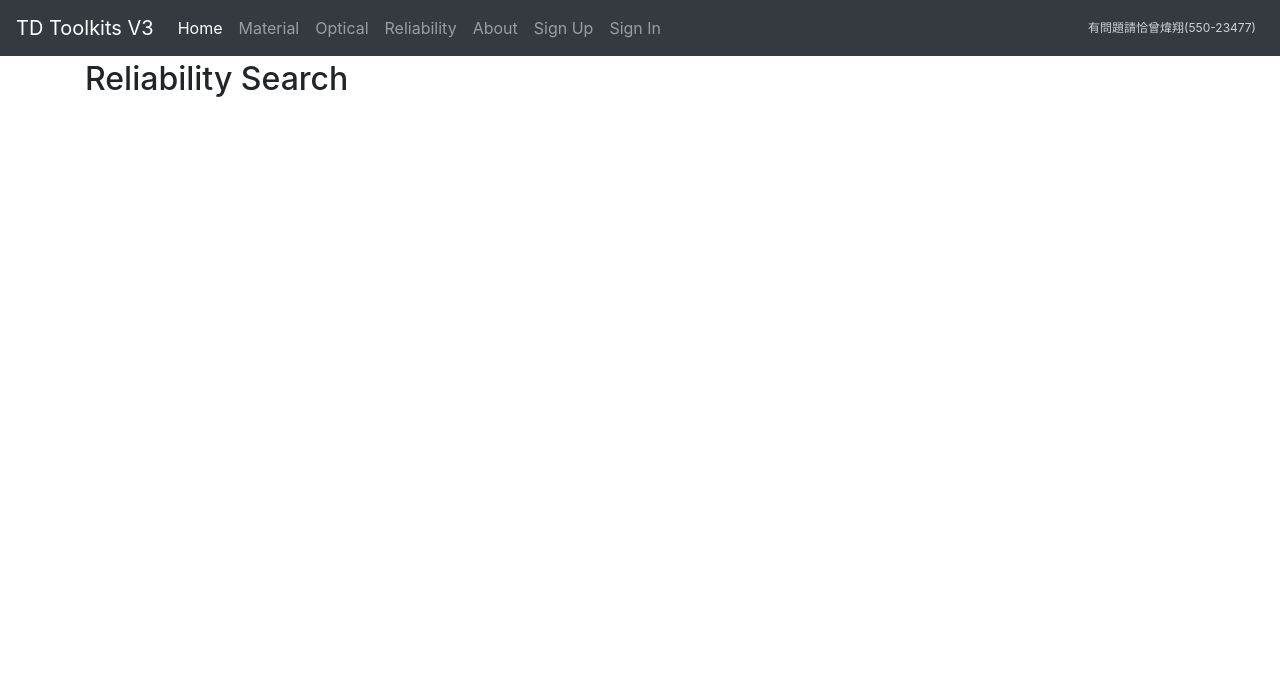
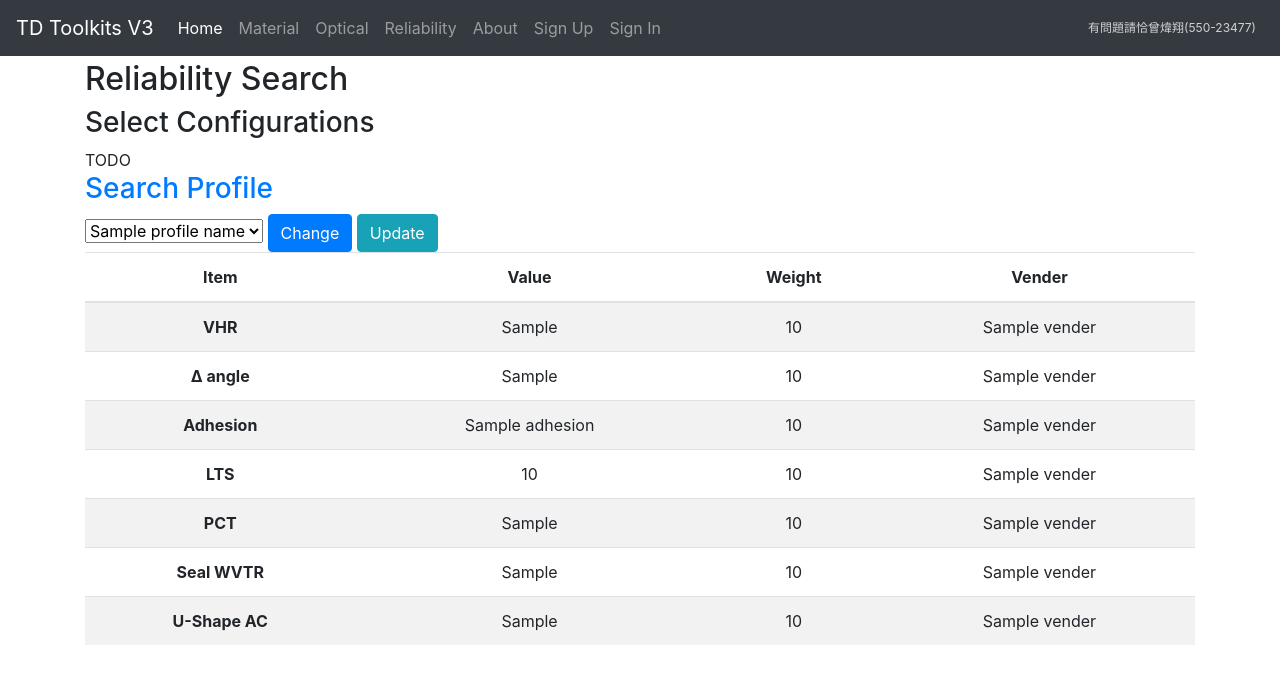
Before and after one commit to dimsplendid/td_toolkits_v3, a Django app: template td_toolkits_v3/templates/reliabilities/search.html in a window 1280 px wide. Shown: the top 684 px of the page. Run offline with Django 3.2, Linux system fonts and the light colour scheme; the template is opened without the code that fills it: most values are stand-ins (such as "Sample title", 1, 10 or a date in 2020); some libraries are stand-ins or nearby versions.

Commit message:
Implement Profile Table in Reliability Search Page
Update and Change work fine.

```diff
--- a/td_toolkits_v3/templates/reliabilities/index.html
+++ b/td_toolkits_v3/templates/reliabilities/index.html
@@ -5,7 +5,8 @@
 
 {% block content %}
 <h1>Reliabilities</h1>
-<a href="#TODO" class='btn btn-info'>
+<a href="{% url 'reliabilities:search' %}?pure=1&profile=default"
+    class='btn btn-info'>
     RA Search
 </a>
 <hr>
--- a/td_toolkits_v3/templates/reliabilities/search.html
+++ b/td_toolkits_v3/templates/reliabilities/search.html
@@ -4,4 +4,117 @@ Reliability Search
 {% endblock title %}
 {% block content %}
 <h2>Reliability Search</h2>
+<form action='' method='GET'>
+    <h3>Select Configurations</h3>
+    TODO
+
+    <h3>
+        <a href="{% url 'reliabilities:search_profile_list' %}">
+            Search Profile
+        </a>
+    </h3>
+    <select class='from-select' name='profile'>
+        {% for obj in profile_list %}
+        <option
+        {% if obj.slug == profile.slug %}
+        selected
+        {% endif %}
+        value={{ obj.slug }}
+        >
+            {{ obj.name }}
+        </option>
+        {% endfor %}
+    </select>
+    <button class='btn btn-primary' type='submit'>Change</button>
+    <a href="{% url 'reliabilities:search_profile_update' profile.slug %}?next={{request.path}}"
+        class='btn btn-info'
+    >
+        Update
+    </a>
+    <table class='table table-hover text-center table-striped'>
+        <thead>
+            <tr>
+                <th>Item</th>
+                <th>Value</th>
+                <th>Weight</th>
+                <th>Vender</th>
+            </tr>
+        </thead>
+        <tbody>
+            <tr>
+                <th>VHR</th>
+                <td>{{ profile.voltage_holding_ratio }}</td>
+                <td>{{ profile.voltage_holding_ratio_weight }}</td>
+                <td>
+                    {% for vender in profile.voltage_holding_ratio_venders.values %}
+                    {{ vender.name }}
+                    {% endfor %}
+                </td>
+            </tr>
+            <tr>
+                <th>Δ angle</th>
+                <td>{{ profile.delta_angle }}</td>
+                <td>{{ profile.delta_angle_weight }}</td>
+                <td>
+                    {% for vender in profile.delta_angle_venders.values %}
+                    {{ vender.name }}
+                    {% endfor %}
+                </td>
+            </tr>
+            <tr>
+                <th>Adhesion</th>
+                <td>{{ profile.adhesion }}</td>
+                <td>{{ profile.adhesion_weight }}</td>
+                <td>
+                    {% for vender in profile.adhesion_venders.values %}
+                    {{ vender.name }}
+                    {% endfor %}
+                </td>
+            </tr>
+            <tr>
+                <th>LTS</th>
+                <td>{{ profile.low_temperature_storage }}</td>
+                <td>{{ profile.low_temperature_storage_weight }}</td>
+                <td>
+                    {% for vender in profile.low_temperature_storage_venders.values %}
+                    {{ vender.name }}
+                    {% endfor %}
+                </td>
+            </tr>
+            <tr>
+                <th>PCT</th>
+                <td>{{ profile.pressure_cooking_test }}</td>
+                <td>{{ profile.pressure_cooking_test_weight }}</td>
+                <td>
+                    {% for vender in profile.pressure_cooking_test_venders.values %}
+                    {{ vender.name }}
+                    {% endfor %}
+                </td>
+            </tr>
+            <tr>
+                <th>Seal WVTR</th>
+                <td>{{ profile.seal_wvtr }}</td>
+                <td>{{ profile.seal_wvtr_weight }}</td>
+                <td>
+                    {% for vender in profile.seal_wvtr_venders.values %}
+                    {{ vender.name }}
+                    {% endfor %}
+                </td>
+            </tr>
+            <tr>
+                <th>U-Shape AC</th>
+                <td>{{ profile.u_shape_ac }}</td>
+                <td>{{ profile.u_shape_ac_weight }}</td>
+                <td>
+                    {% for vender in profile.u_shape_ac_venders.values %}
+                    {{ vender.name }}
+                    {% endfor %}
+                </td>
+            </tr>
+        </tbody>
+    </table>
+
+
+</form>
+
 {% endblock content %}
```
Also changed, not shown: td_toolkits_v3/opticals/views.py (+7 -2 lines), td_toolkits_v3/reliabilities/views.py (+15 -1 lines), td_toolkits_v3/templates/opticals/search.html (+7 -5 lines).
